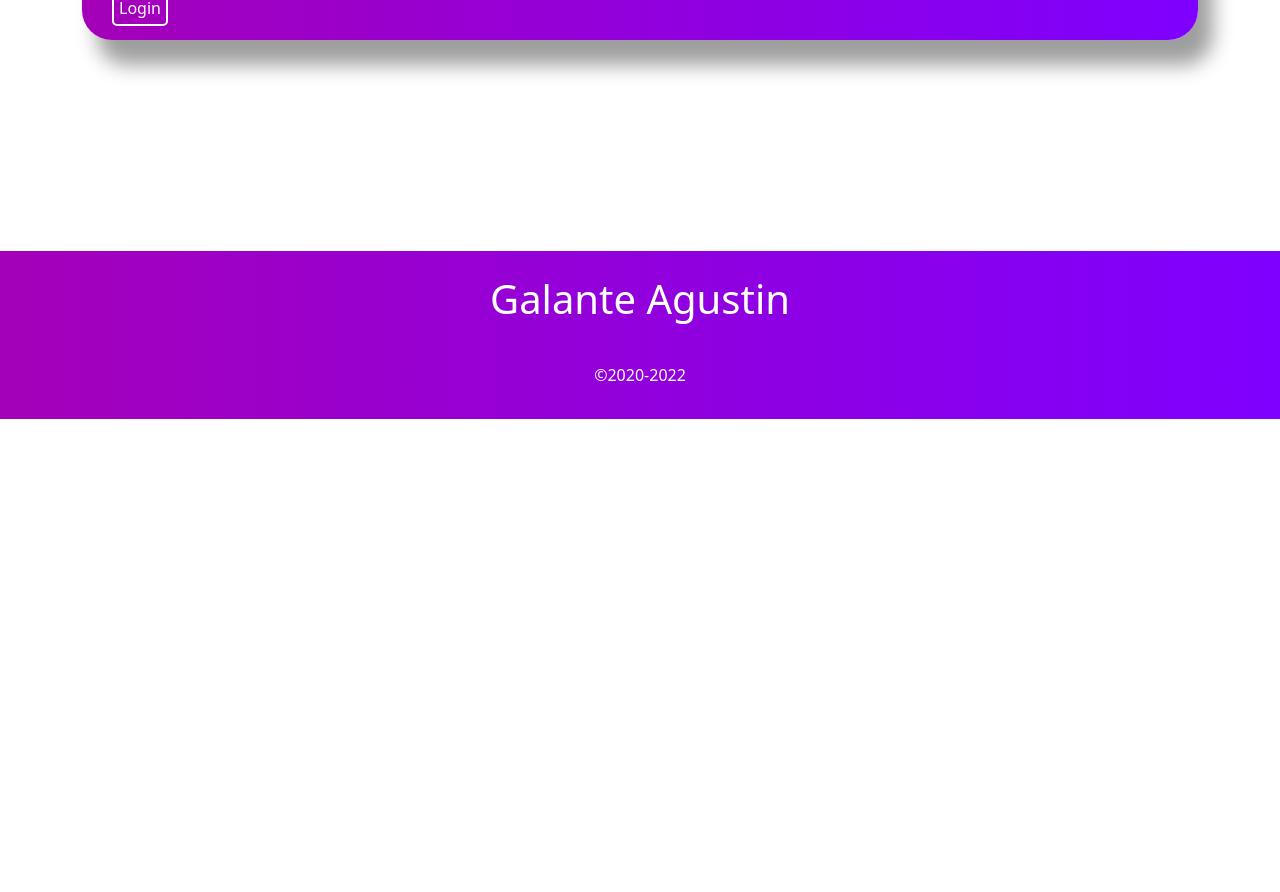
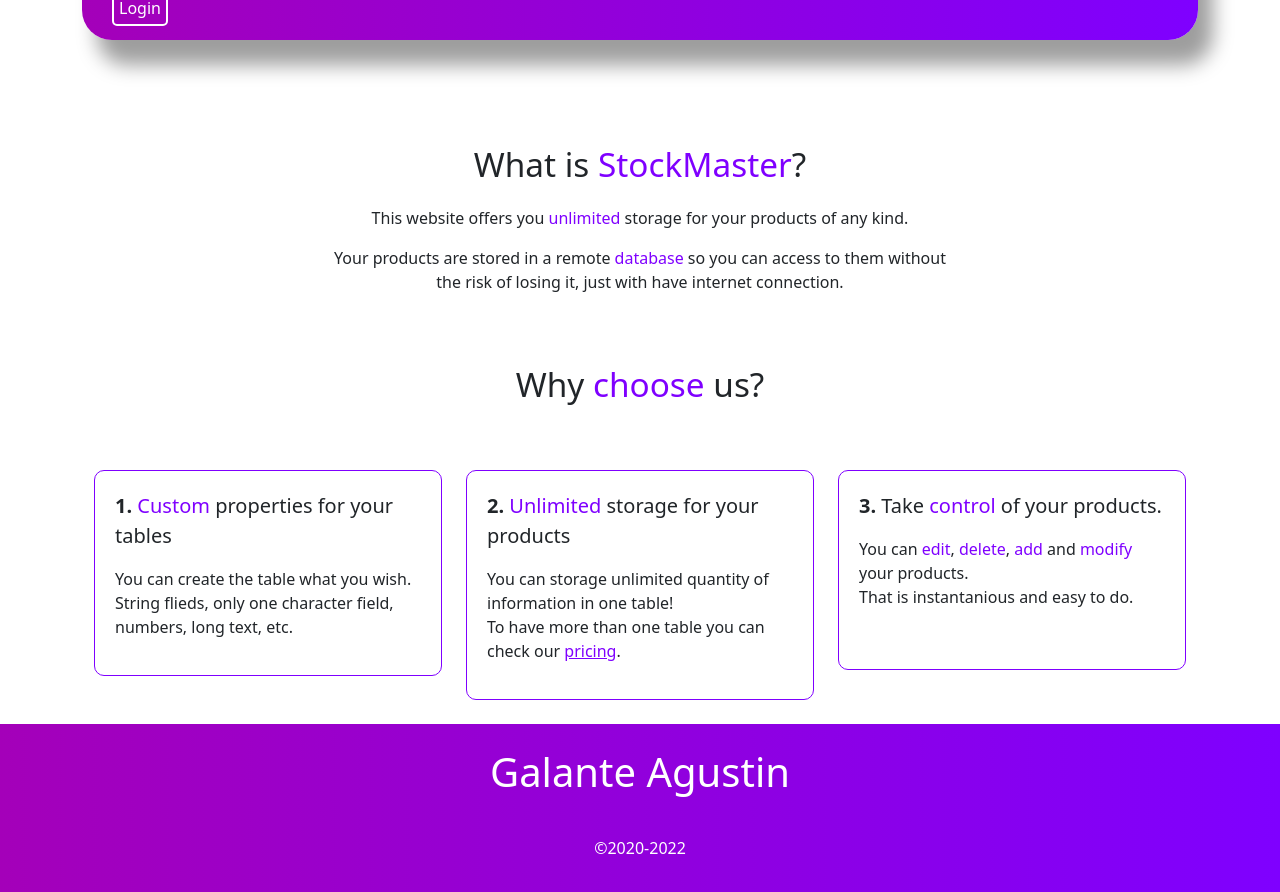
Before and after one commit to AgustinGalante19/nextjs-stock, a Next.js app: page / in a window 1280 px wide. Shown: the part 381-1273 px from the top of the page. Before the commit the page ends 800 px from the top, so only its background shows below. Built offline with nearby package versions, Linux system fonts and the light colour scheme; a small style sheet from the web is missing.

Commit message:
add pricing article

```diff
--- /dev/null
+++ b/components/Articles.js
@@ -0,0 +1,59 @@
+import React from 'react'
+
+const Articles = () => {
+    return (
+        <>
+            <section className='row justify-content-center' style={{ marginTop: 100 }}>
+                <div className='col-12'>
+                    <p className='text-center fs-25'>What is <span className='highlight'>StockMaster</span>?</p>
+                </div>
+                <article className='col-6'>
+                    <p className='text-center'>
+                        This website offers you <span className='highlight'>unlimited</span> storage for your products of any kind.
+                    </p>
+                    <p className='text-center'>
+                        Your products are stored in a remote <span className='highlight'>database</span> so you can access to them without the risk of losing it, just with have internet connection.
+                    </p>
+                </article>
+            </section>
+            <div className="container">
+                <section className='row justify-content-center' style={{ marginTop: 50 }}>
+                    <div className='col-12'>
+                        <p className='text-center fs-25'>Why <span className='highlight'>choose</span> us?</p>
+                    </div>
+                    <section className='row py-4'>
+                        <article className='col-md-4'>
+                            <div className="crdart">
+                                <p className='fs-5'><span className="fw-bold">1. </span><span className='highlight'>Custom</span> properties for your tables</p>
+                                <p>
+                                    You can create the table what you wish.<br />
+                                    String flieds, only one character field, numbers, long text, etc.
+                                </p>
+                            </div>
+                        </article>
+                        <article className='col-md-4'>
+                            <div className="crdart">
+                                <p className='fs-5'><span className='fw-bold'>2. </span><span className='highlight'>Unlimited</span> storage for your products</p>
+                                <p>
+                                    You can storage unlimited quantity of information in one table!<br />
+                                    To have more than one table you can check our <a className='highlight'>pricing</a>.
+                                </p>
+                            </div>
+                        </article>
+                        <article className='col-md-4'>
+                            <div className="crdart">
+                                <p className='fs-5'><span className='fw-bold'>3. </span>Take<span className='highlight'> control</span> of your products.</p>
+                                <p>
+                                    You can <span className="highlight">edit</span>, <span className="highlight">delete</span>, <span className="highlight">add</span> and <span className="highlight">modify</span> your products.<br />
+                                    That is instantanious and easy to do.
+                                </p>
+                            </div>
+                        </article>
+                    </section>
+                </section>
+            </div>
+        </>
+    )
+}
+
+export default Articles;
--- a/components/AuthHeader.js
+++ b/components/AuthHeader.js
@@ -9,10 +9,8 @@ const AuthHeader = () => {
         user ? (
             <header className="container">
                 <div className="home-card" style={{ overflowX: "auto" }}>
-                    <h1 className="saludo">Hi! {user.name}.
-                    </h1>
-                    <p className="welcome">Welcome to Stock Master.</p>
-
+                    <p className="saludo">Hi! {user.name}.</p>
+                    <h1 className='welcome'>Welcome to Stock Master.</h1>
                     <hr />
                     <p>This application offers you a stock storage for anything.</p>
                     <Link href="/user/me">
@@ -20,7 +18,7 @@ const AuthHeader = () => {
                     </Link>
                 </div>
             </header>
-        ): (
+        ) : (
             <header className="container">
                 loading...
             </header>
--- a/css/styles.css
+++ b/css/styles.css
@@ -95,6 +95,21 @@ html {
     text-decoration: none;
 }
 
+.highlight {
+    color: #7F00FF;
+}
+
+.fs-25 {
+    font-size: 25pt;
+}
+
+.crdart {
+    border: 1px solid #7F00FF;
+    padding: 20px;
+    border-radius: 10px;
+    margin-top: 20px;
+    min-height: 200px;
+}
 
 /* navbar */
 nav {
@@ -177,6 +192,11 @@ footer {
     50% {
         border: transparent
     }
+}
+
+
+.saludo {
+    font-size: 30pt;
 }
 
 @media (max-width: 601px) {
--- a/pages/_app.js
+++ b/pages/_app.js
@@ -10,6 +10,9 @@ function MyApp({ Component, pageProps }) {
         <>
             <Head>
                 <title>Stock master</title>
+                <meta charSet="UTF-8" />
+                <meta httpEquiv="X-UA-Compatible" content="IE=edge" />
+                <meta name="viewport" content="width=device-width, initial-scale=1.0" />
             </Head>
             <CookiesProvider>
                 <UserContextWrapper>
--- a/pages/index.js
+++ b/pages/index.js
@@ -5,10 +5,9 @@ import AuthHeader from '../components/AuthHeader';
 import { userContext } from '../context/User/UserContext';
 import { useCookies } from 'react-cookie';
 import Loader from '../components/Loader'
+import Articles from '../components/Articles'
 
 const index = () => {
-
-    //TODO: use context in layout component, not in the rest of components and not require username as prop
     const { user } = useContext(userContext);
     const [cookie, setCookie] = useCookies(["user"]);
     return (
@@ -20,8 +19,11 @@ const index = () => {
                     <AuthHeader username={user.name} />
                 ) : !user && !cookie.user ? (
                     <Header />
-                ) : ("")
+                ) : (
+                    <h1>something bad happened</h1>
+                )
             }
+            <Articles />
         </Layout>
     )
 }
--- a/pages/addproduct.js
+++ b/pages/products/add.js
@@ -1,9 +1,9 @@
 import { useContext } from 'react'
 import axios from 'axios';
-import Layout from '../components/Layout';
+import Layout from '../../components/Layout';
 import { useCookies } from 'react-cookie';
 import Router from 'next/router';
-import { userContext } from '../context/User/UserContext';
+import { userContext } from '../../context/User/UserContext';
 
 const addproduct = () => {
 
--- a/pages/products/index.js
+++ b/pages/products/index.js
@@ -3,7 +3,6 @@ import * as cookie from 'cookie';
 import Link from 'next/link';
 import Layout from '../../components/Layout';
 import Stock from '../../components/Stock';
-import Custom404 from '../../pages/404';
 import { userContext } from '../../context/User/UserContext';
 import Loader from '../../components/Loader';
 
@@ -35,7 +34,7 @@ const stock = ({ products }) => {
             <Layout>
                 <div className="container">
                     <div className='py-2'>
-                        <Link href="/addproduct">
+                        <Link href="products/add">
                             <a className="btn btn-modify" style={{ marginBottom: "1vh" }}>+</a>
                         </Link>
                     </div>
@@ -49,13 +48,12 @@ const stock = ({ products }) => {
                         <button className="btn"></button>
                     </div>
                     <div style={{ overflowX: "auto" }}>
-                        {console.log(fullstock.length)}
                         {
 
                             fullstock.length <= 0 ? (
                                 <div className="text-center">
                                     <h3>You don't have any products loaded!</h3>
-                                    <p style={{opacity: "50%"}}>Add a product clicking on + button!</p>
+                                    <p style={{ opacity: "50%" }}>Add a product clicking on + button!</p>
                                 </div>
 
                             ) : (
```
